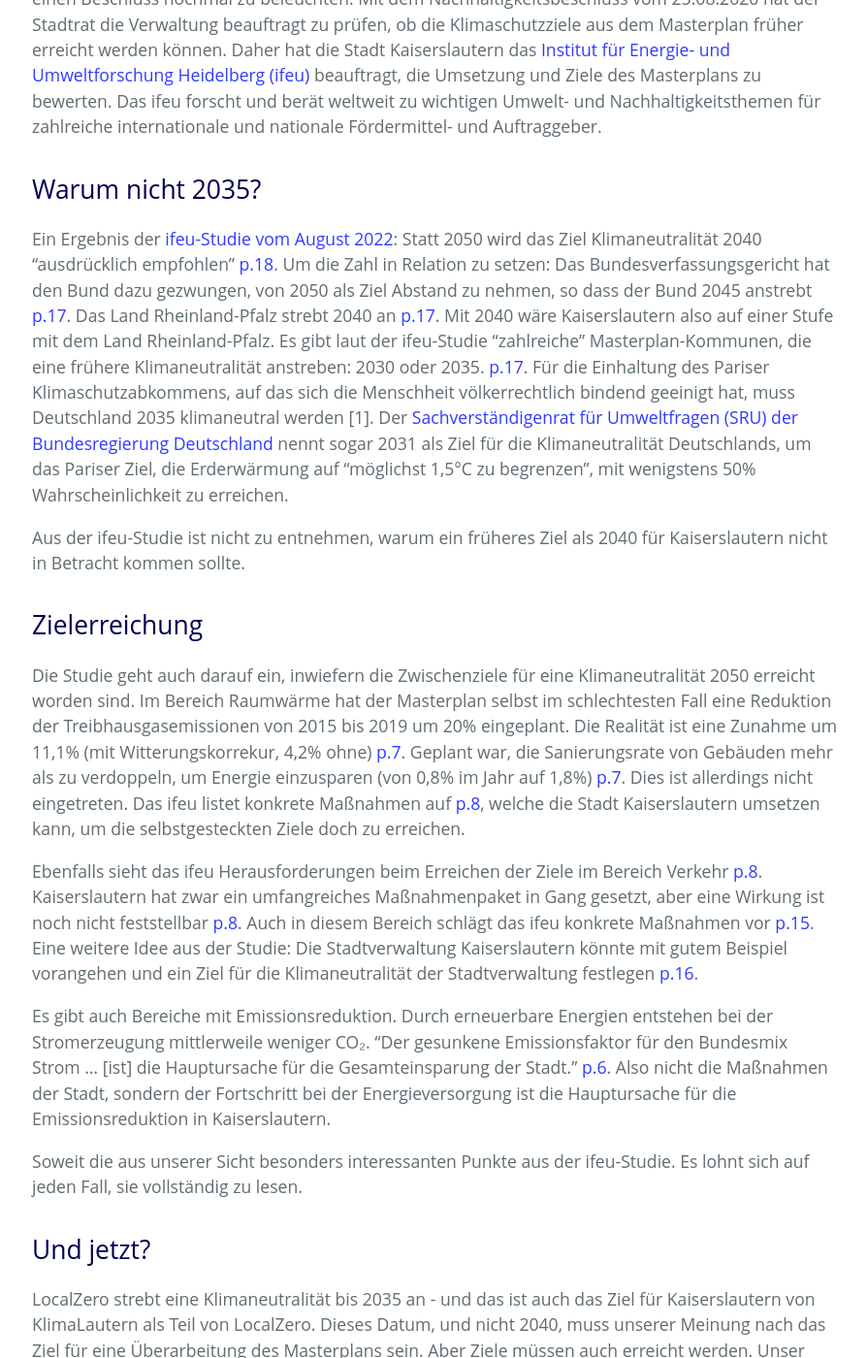
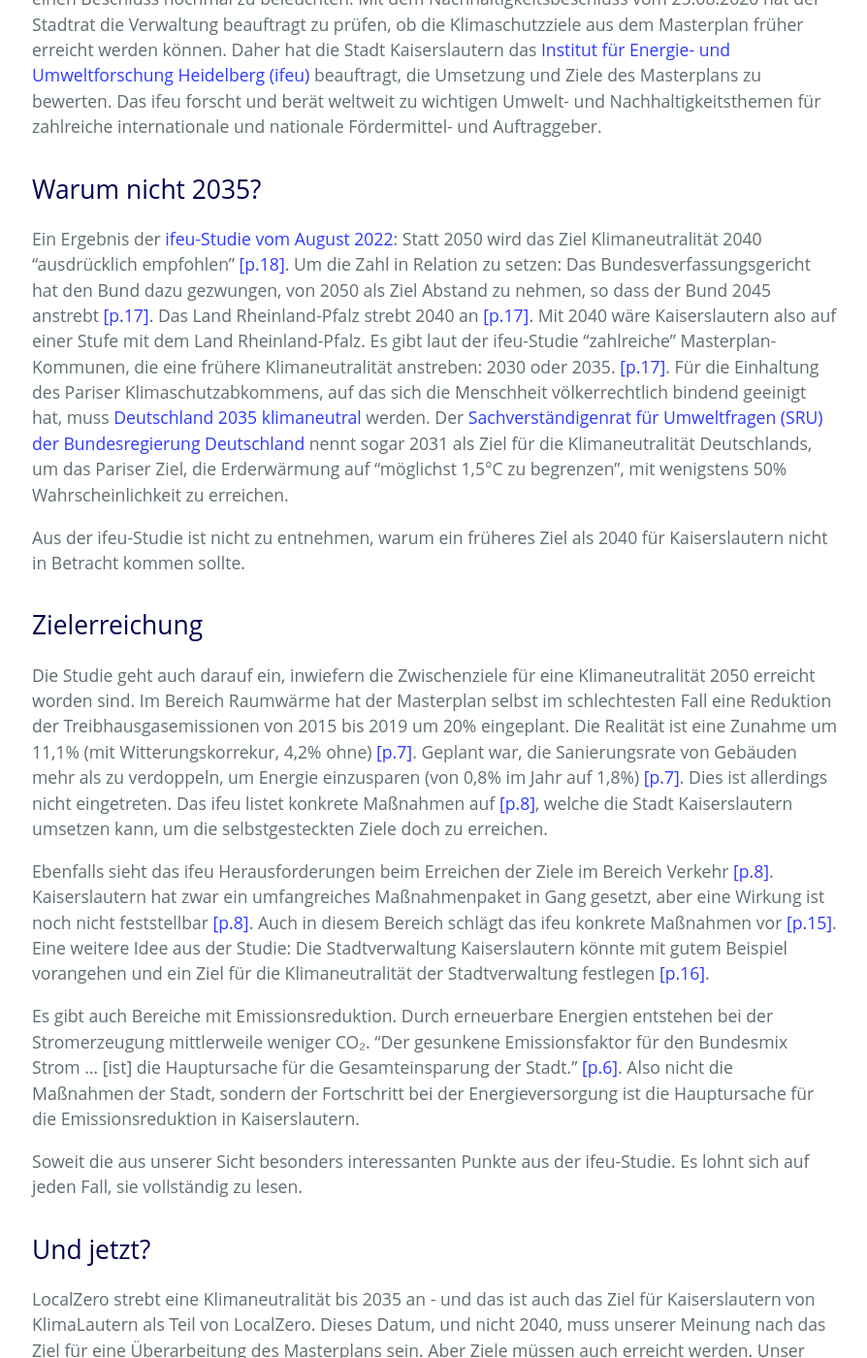
Before and after one commit to klimalautern/klimalautern.github.io, a Jekyll site: the page built from _posts/2023-01-22-Kaiserslautern-klimaneutral-geht-2035.md, in a window 1280 px wide and 1400 px high, scrolled down 715 px. Shown: the whole window at 97% size, without its empty margins (191-1085 px from the left). Built offline with Jekyll 4.4.1, drawn with Linux system fonts in a browser that asks for light colours.

Commit message:
Kleine Verbesserungen

```diff
--- a/_posts/2023-01-22-Kaiserslautern-klimaneutral-geht-2035.md
+++ b/_posts/2023-01-22-Kaiserslautern-klimaneutral-geht-2035.md
@@ -26,23 +26,24 @@
 
 Ein Ergebnis der [ifeu-Studie vom August
 2022](https://ris.kaiserslautern.de/buergerinfo/getfile.asp?id=90049&type=do):
-Statt 2050 wird das Ziel Klimaneutralität 2040 “ausdrücklich
-empfohlen”
-[p.18](https://ris.kaiserslautern.de/buergerinfo/getfile.asp?id=90049&type=do). Um
+Statt 2050 wird das Ziel Klimaneutralität 2040 "ausdrücklich
+empfohlen"
+[[p.18]](https://ris.kaiserslautern.de/buergerinfo/getfile.asp?id=90049&type=do). Um
 die Zahl in Relation zu setzen: Das Bundesverfassungsgericht hat den
 Bund dazu gezwungen, von 2050 als Ziel Abstand zu nehmen, so dass der
 Bund 2045 anstrebt
-[p.17](https://ris.kaiserslautern.de/buergerinfo/getfile.asp?id=90049&type=do). Das
+[[p.17]](https://ris.kaiserslautern.de/buergerinfo/getfile.asp?id=90049&type=do). Das
 Land Rheinland-Pfalz strebt 2040 an
-[p.17](https://ris.kaiserslautern.de/buergerinfo/getfile.asp?id=90049&type=do). Mit
+[[p.17]](https://ris.kaiserslautern.de/buergerinfo/getfile.asp?id=90049&type=do). Mit
 2040 wäre Kaiserslautern also auf einer Stufe mit dem Land
 Rheinland-Pfalz. Es gibt laut der ifeu-Studie “zahlreiche”
 Masterplan-Kommunen, die eine frühere Klimaneutralität anstreben: 2030
-oder 2035. [p.17](https://ris.kaiserslautern.de/buergerinfo/getfile.asp?id=90049&type=do). Für
+oder 2035. [[p.17]](https://ris.kaiserslautern.de/buergerinfo/getfile.asp?id=90049&type=do). Für
 die Einhaltung des Pariser Klimaschutzabkommens, auf das sich die
-Menschheit völkerrechtlich bindend geeinigt hat, muss Deutschland 2035
-klimaneutral werden [1]. Der [Sachverständigenrat für Umweltfragen
-(SRU) der Bundesregierung
+Menschheit völkerrechtlich bindend geeinigt hat, muss [Deutschland
+2035 klimaneutral](https://germanzero.de/warum-wir-handeln-muessen)
+werden. Der [Sachverständigenrat für Umweltfragen (SRU) der
+Bundesregierung
 Deutschland](https://www.umweltrat.de/SharedDocs/Pressemitteilungen/DE/2020_2024/2022_06_fragen_und_antworten_zum_co2_budget.html
 ) nennt sogar 2031 als Ziel für die Klimaneutralität Deutschlands, um
 das Pariser Ziel, die Erderwärmung auf "möglichst 1,5°C zu begrenzen",
@@ -59,34 +60,34 @@
 der Masterplan selbst im schlechtesten Fall eine Reduktion der
 Treibhausgasemissionen von 2015 bis 2019 um 20% eingeplant. Die
 Realität ist eine Zunahme um 11,1% (mit Witterungskorrekur, 4,2% ohne)
-[p.7](https://ris.kaiserslautern.de/buergerinfo/getfile.asp?id=90049&type=do). Geplant
+[[p.7]](https://ris.kaiserslautern.de/buergerinfo/getfile.asp?id=90049&type=do). Geplant
 war, die Sanierungsrate von Gebäuden mehr als zu verdoppeln, um
 Energie einzusparen (von 0,8% im Jahr auf 1,8%)
-[p.7](https://ris.kaiserslautern.de/buergerinfo/getfile.asp?id=90049&type=do). Dies
+[[p.7]](https://ris.kaiserslautern.de/buergerinfo/getfile.asp?id=90049&type=do). Dies
 ist allerdings nicht eingetreten. Das ifeu listet konkrete Maßnahmen
 auf
-[p.8](https://ris.kaiserslautern.de/buergerinfo/getfile.asp?id=90049&type=do),
+[[p.8]](https://ris.kaiserslautern.de/buergerinfo/getfile.asp?id=90049&type=do),
 welche die Stadt Kaiserslautern umsetzen kann, um die selbstgesteckten
 Ziele doch zu erreichen.
 
 Ebenfalls sieht das ifeu Herausforderungen beim Erreichen der Ziele im
 Bereich Verkehr
-[p.8](https://ris.kaiserslautern.de/buergerinfo/getfile.asp?id=90049&type=do). Kaiserslautern
+[[p.8]](https://ris.kaiserslautern.de/buergerinfo/getfile.asp?id=90049&type=do). Kaiserslautern
 hat zwar ein umfangreiches Maßnahmenpaket in Gang gesetzt, aber eine
 Wirkung ist noch nicht feststellbar
-[p.8](https://ris.kaiserslautern.de/buergerinfo/getfile.asp?id=90049&type=do). Auch
+[[p.8]](https://ris.kaiserslautern.de/buergerinfo/getfile.asp?id=90049&type=do). Auch
 in diesem Bereich schlägt das ifeu konkrete Maßnahmen vor
-[p.15](https://ris.kaiserslautern.de/buergerinfo/getfile.asp?id=90049&type=do).
+[[p.15]](https://ris.kaiserslautern.de/buergerinfo/getfile.asp?id=90049&type=do).
 Eine weitere Idee aus der Studie: Die Stadtverwaltung Kaiserslautern
 könnte mit gutem Beispiel vorangehen und ein Ziel für die
 Klimaneutralität der Stadtverwaltung festlegen
-[p.16](https://ris.kaiserslautern.de/buergerinfo/getfile.asp?id=90049&type=do).
+[[p.16]](https://ris.kaiserslautern.de/buergerinfo/getfile.asp?id=90049&type=do).
 
 Es gibt auch Bereiche mit Emissionsreduktion. Durch erneuerbare
 Energien entstehen bei der Stromerzeugung mittlerweile weniger
 CO₂. "Der gesunkene Emissionsfaktor für den Bundesmix Strom … [ist]
 die Hauptursache für die Gesamteinsparung der Stadt."
-[p.6](https://ris.kaiserslautern.de/buergerinfo/getfile.asp?id=90049&type=do). Also
+[[p.6]](https://ris.kaiserslautern.de/buergerinfo/getfile.asp?id=90049&type=do). Also
 nicht die Maßnahmen der Stadt, sondern der Fortschritt bei der
 Energieversorgung ist die Hauptursache für die Emissionsreduktion in
 Kaiserslautern.
```
